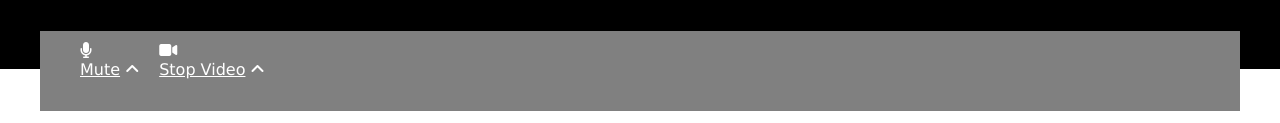
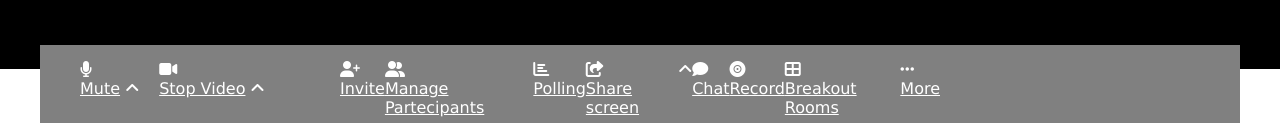
Before and after one commit to Serenajandra/html-css-zoom, a plain HTML site: page index.html in a window 1280 px wide. Shown: the part 731-854 px from the top of the page. Drawn offline with Linux system fonts and the light colour scheme.

Commit message:
migliorato css

```diff
--- a/css/style.css
+++ b/css/style.css
@@ -52,7 +52,7 @@ main{
     flex-wrap: wrap;
     row-gap: 2px;
     column-gap: 2px;
-    /* height:calc(100% / 6); */
+    width:calc(90% / 35);
 }
 .video{
     position:relative;
@@ -72,17 +72,18 @@ main{
 .footer{
 position: relative;
 background-color: grey;
-height: 80px;
+height: 10vh;
 width: 100%;
-top: -14px;
-left: 0;
-margin: 0 auto;
+
+
 
 }
 
 .left-nav{
     display: flex;
-    position: relative;
+    position: absolute;
+    top:50%;
+    transform: translateY(-50%);
     left: 20px;
     line-height: center;
     bottom: -10px;
@@ -96,9 +97,16 @@ margin: 0 auto;
 
 
 .central-nav{
-    /* position: absolute;
+    display: flex;
+    position: absolute;
     line-height: center;
+    top:50%;
     left:50%;
-    transform: translate(-50%, 50%);
-    height: 80%; */
+    transform: translate(-50%, -50%);
+    bottom: -10px;
+    justify-content: space-between;
 }
+.central-nav>a{
+    margin: 0 20px 0 20px;
+
+}
--- a/index.html
+++ b/index.html
@@ -187,7 +187,6 @@
             <span><a href=""><i class="fa-solid fa-microphone-lines-slash"></i></a>
                 Pinco pallo</span>
             </div>
-
         </div>
         <div class="footer">
             <div class="left-nav">
@@ -204,21 +203,52 @@
                         <a href=""><i class="fa-solid fa-angle-up"></i></a>
                 </div>
             </div>
-
-
+            <div class="central-nav">
+                <div>
+                    <a href=""><i class="fa-solid fa-user-plus"></i></a>
+                    <br>
+                    <a href="">Invite</a>
                 </div>
-            <div class="central-nav">
-                <a href=""><i class="fa-solid fa-user-plus"></i></a>
+                <div>
                     <a href=""><i class="fa-solid fa-user-group"></i></a>
-                <a href=""><i class="fa-solid fa-chart-bar"></i></a>
+                    <br>
+                    <a href="">Manage Partecipants</a>
+                </div>
+                <div><a href=""><i class="fa-solid fa-chart-bar"></i></a>
+                    <br>
+                    <a href="">Polling</a>
+                </div>
+                <div>
                     <a href=""><i class="fa-solid fa-share-from-square"></i></a>
+                    <br>
+                    <a href="">Share screen</a>
+                </div>
+                <div>
                     <a href=""><i class="fa-solid fa-angle-up"></i></a>
+                </div>
+                <div>
                 <a href=""><i class="fa-solid fa-comment"></i></a>
+                <br>
+                <a href="">Chat</a>
+                </div>
+                <div>
                     <a href=""><i class="fa-solid fa-record-vinyl"></i></a>
+                <br>
+                <a href="">Record</a>
+                </div>
+                <div>
                     <a href=""><i class="fa-solid fa-table-cells-large"></i></a>
+                <br>
+                <a href="">Breakout Rooms</a>
+                </div>
+                <div>
                     <a href=""><i class="fa-solid fa-ellipsis"></i></a>
+                    <br>
+                    <a href="">More</a>
                 </div>
             </div>
+        </div>
+
     </main>
 </body>
 </html>
```
Lines whose indentation alone changed are shown as unchanged.
